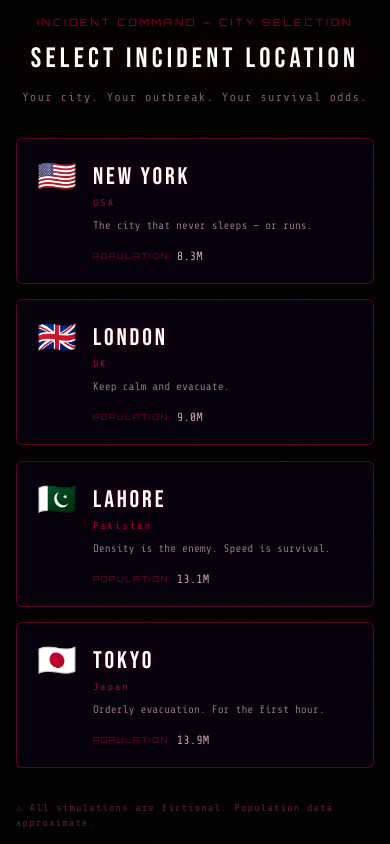
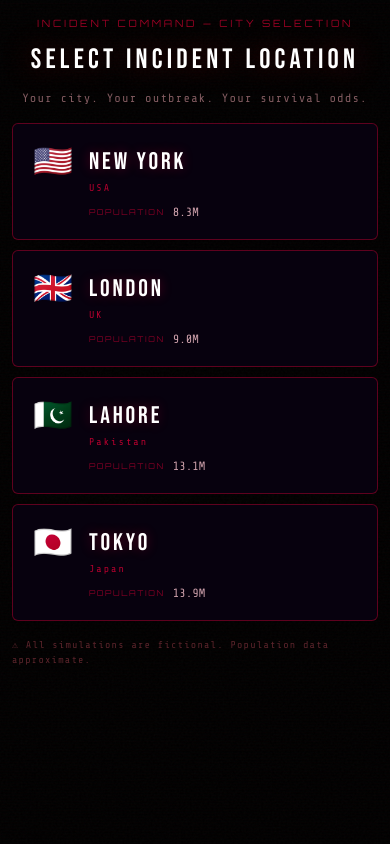
Before and after one commit to Mohid123/zombie-outbreak, an Angular app: page /select in a window 390 px wide. Built offline with nearby package versions, Linux system fonts and the light colour scheme.

Commit message:
bug: Menu alignment issue for mobile screens

```diff
--- a/src/app/@core/components/city-select/city-select.css
+++ b/src/app/@core/components/city-select/city-select.css
@@ -59,7 +59,18 @@
 }
 
 @media (max-width: 600px) {
-  .grid { grid-template-columns: 1fr; }
+  .select-root {
+    align-items: flex-start;
+    overflow-y: auto;
+    overflow-x: hidden;
+    -webkit-overflow-scrolling: touch;
+  }
+  .content { padding: 16px 12px 32px; gap: 16px; }
+  .grid { grid-template-columns: 1fr; gap: 10px; }
+  .card-inner { padding: 14px 14px 12px; }
+  .city-name { font-size: 20px; }
+  .city-desc { display: none; } /* hide tagline on mobile — saves ~40px per card */
+  .flag { font-size: 26px; }
 }
 
 .city-card {
--- a/src/app/@core/components/map-shell/map-shell.css
+++ b/src/app/@core/components/map-shell/map-shell.css
@@ -284,7 +284,7 @@
   /* Escape window: full-width strip sitting directly above the controls bar */
   .escape-hud {
     top: auto;
-    bottom: calc(max(env(safe-area-inset-bottom, 0px), 20px) + 108px);
+    bottom: 164px; /* 48px anchor + ~96px controls height + 20px gap */
     left: 8px; right: 8px;
     min-width: unset; max-width: unset;
     padding: 6px 12px;
@@ -311,9 +311,9 @@
   .legend-hud { display: none; }
   .news-feed  { display: none; }
 
-  /* Controls: two stacked rows, safe-area aware */
+  /* Controls: two stacked rows — 48px bottom clears iPhone home bar + safe margin */
   .controls-hud {
-    bottom: max(env(safe-area-inset-bottom, 0px), 20px);
+    bottom: 48px;
     left: 8px; right: 8px;
     transform: none;
     white-space: normal;
@@ -364,7 +364,7 @@
 
   /* Placement overlay: full width, above controls + escape strip */
   .overlay-instruction {
-    bottom: calc(max(env(safe-area-inset-bottom, 0px), 20px) + 160px);
+    bottom: 210px; /* above escape strip */
     left: 8px; right: 8px;
     transform: none;
     min-width: unset;
```
